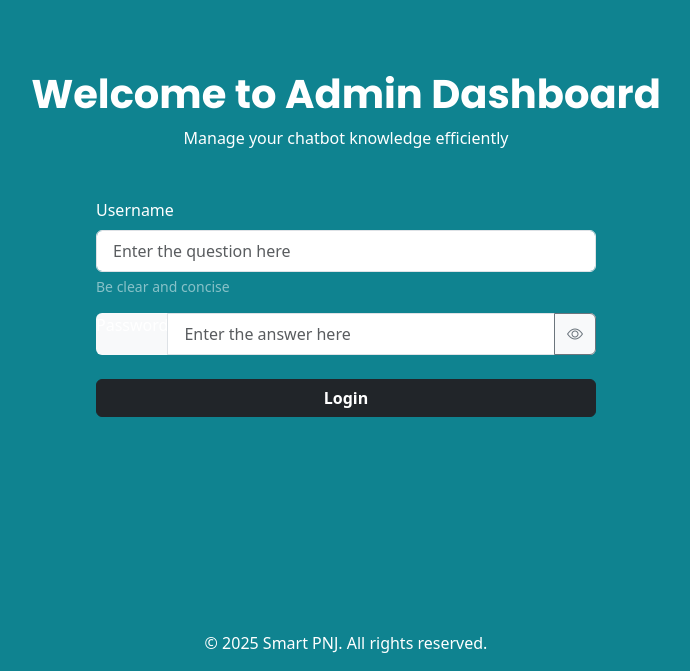
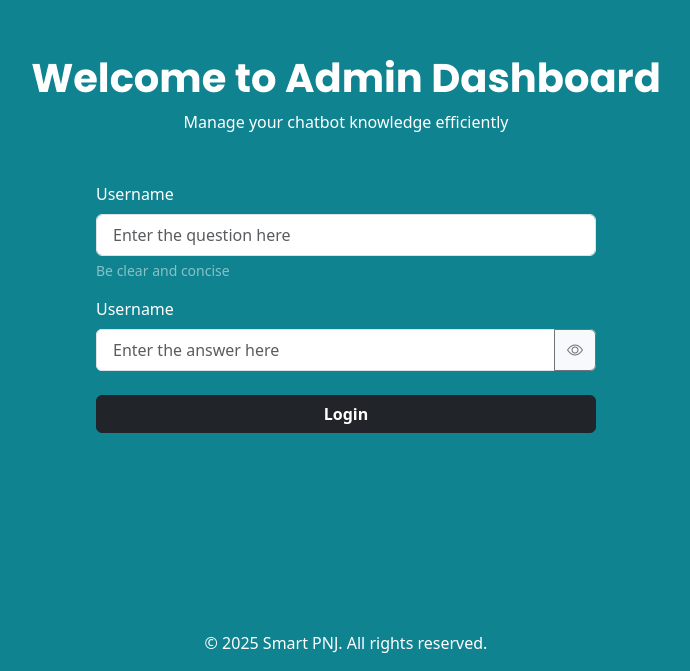
Before and after one commit to ZiaShafira/SmartPNJ-FE, a React (Vite) app: page /login in a window 1280 px wide. Shown: the part 129-800 px from the top of the page, without its empty margins (294-984 px from the left). Built offline with nearby package versions, Linux system fonts and the light colour scheme; no server answers.

Commit message:
fix login.jsx

```diff
--- a/src/pages/Login.jsx
+++ b/src/pages/Login.jsx
@@ -79,8 +79,8 @@ const Login = () => {
           </div>
 
           <div className="mb-4">
+            <label className="form-label text-white">Username</label>
             <div className="input-group bg-light rounded">
-              <label className="form-label text-white">Password</label>
               <input
                 type={showPassword ? "text" : "password"}
                 className="form-control px-3 py-2"
```
